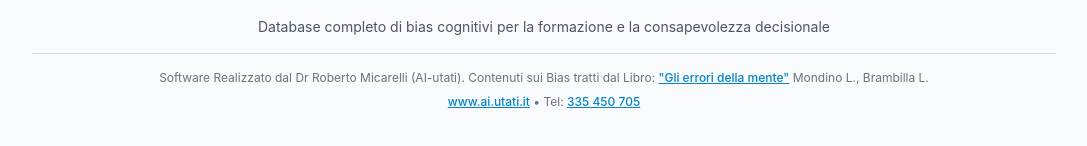
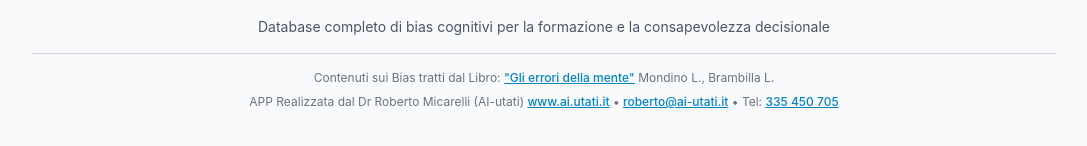
Before and after one commit to RobertoMicarelli/AI-utati_Bias_Explorer, a React (Vite) app: page / in a window 1280 px wide. Shown: the part 1170-1316 px from the top of the page, without its empty margins (96-1183 px from the left). Built offline with nearby package versions, Linux system fonts and the light colour scheme.

Commit message:
Riordinato footer: prima riferimento al libro, poi informazioni sviluppatore
- Prima riga: Contenuti sui Bias tratti dal Libro
- Seconda riga: APP Realizzata dal Dr Roberto Micarelli con contatti
- Aggiunta email roberto@ai-utati.it con link mailto

```diff
--- a/src/pages/HomePage.tsx
+++ b/src/pages/HomePage.tsx
@@ -123,7 +123,7 @@ const HomePage: React.FC = () => {
           </p>
           <div className="border-t border-gray-300 pt-4 mt-4 space-y-2">
             <p className="text-xs text-gray-500">
-              Software Realizzato dal Dr Roberto Micarelli (AI-utati). Contenuti sui Bias tratti dal Libro:{' '}
+              Contenuti sui Bias tratti dal Libro:{' '}
               <a
                 href="https://amzn.to/3JnVYkW"
                 target="_blank"
@@ -135,6 +135,7 @@ const HomePage: React.FC = () => {
               {' '}Mondino L., Brambilla L.
             </p>
             <p className="text-xs text-gray-500">
+              APP Realizzata dal Dr Roberto Micarelli (AI-utati){' '}
               <a
                 href="https://www.ai.utati.it"
                 target="_blank"
@@ -142,6 +143,13 @@ const HomePage: React.FC = () => {
                 className="text-primary-600 hover:text-primary-700 underline font-medium"
               >
                 www.ai.utati.it
+              </a>
+              {' '}•{' '}
+              <a
+                href="mailto:roberto@ai-utati.it"
+                className="text-primary-600 hover:text-primary-700 underline font-medium"
+              >
+                roberto@ai-utati.it
               </a>
               {' '}• Tel:{' '}
               <a
```
